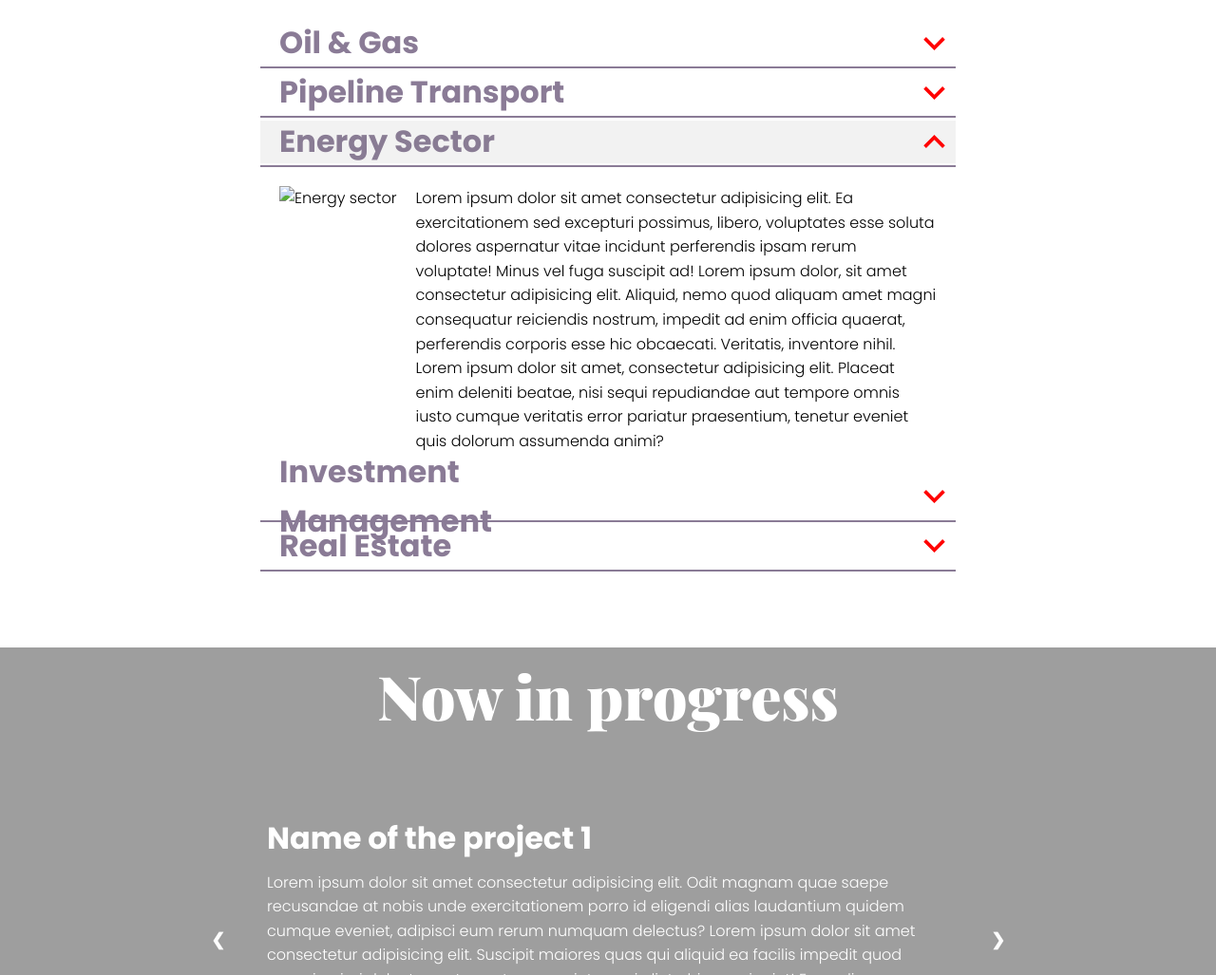
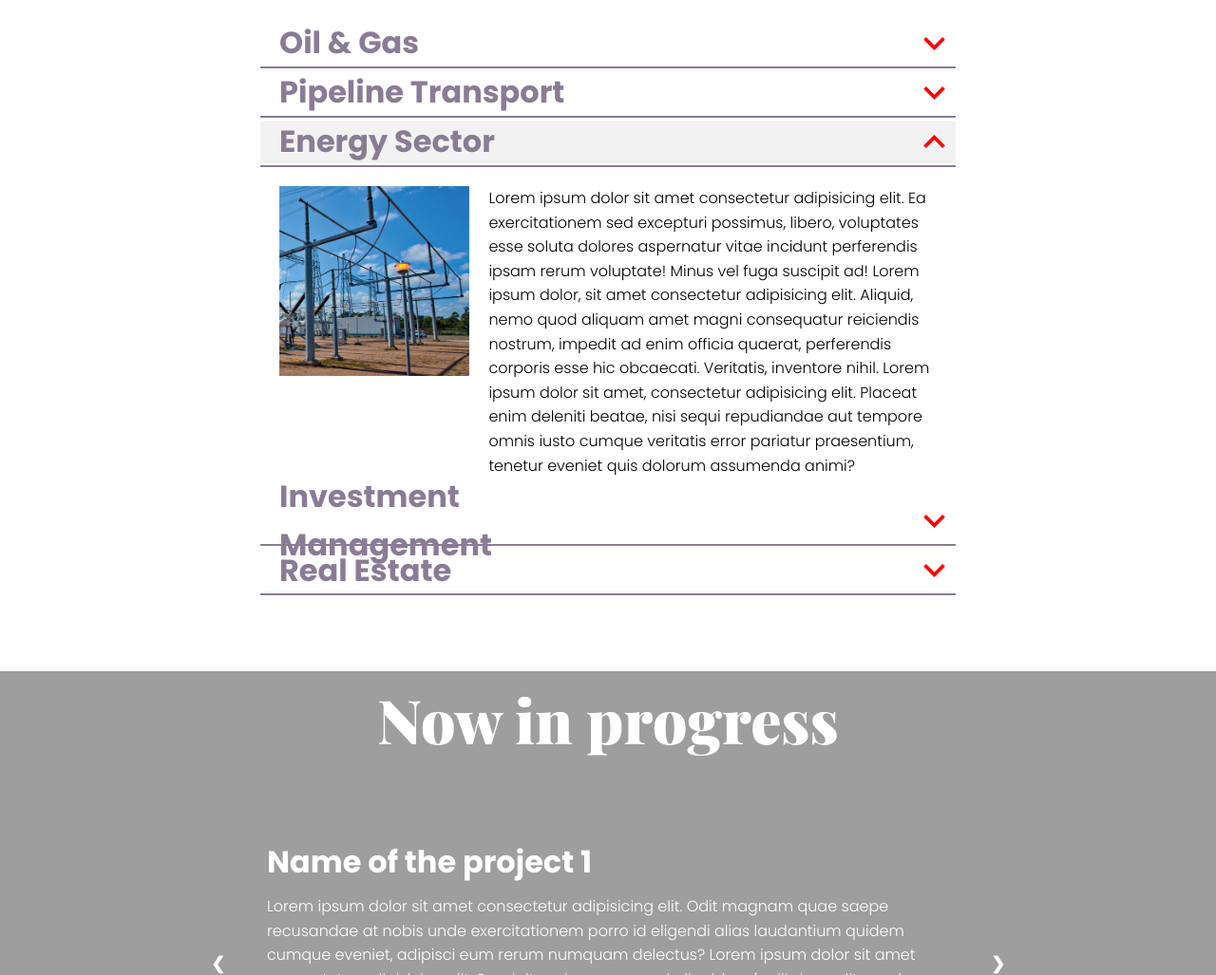
Before and after one commit to MichalTrojek/finesta, a website: page index.html in a window 1280 px wide. Shown: the part 2020-3047 px from the top of the page at 95% size. Drawn offline with nearby package versions, Linux system fonts and the light colour scheme; the site is published under a folder, as on GitHub Pages, so addresses that start at the root find nothing.

```diff
--- a/index.html
+++ b/index.html
@@ -88,7 +88,7 @@
                         </svg>
                     </label>
                     <div class="accordion__content">
-                        <img src="/img/accordion_image.png" alt="Energy sector" class="accordion__img">
+                        <img src="img/accordion_image.png" alt="Energy sector" class="accordion__img">
                         <p class="accordion__text">
                             Lorem ipsum dolor sit amet consectetur adipisicing elit. Ea exercitationem sed excepturi possimus, libero, voluptates esse soluta dolores aspernatur vitae incidunt perferendis ipsam rerum voluptate! Minus vel fuga suscipit ad! Lorem ipsum dolor, sit amet
                             consectetur adipisicing elit. Aliquid, nemo quod aliquam amet magni consequatur reiciendis nostrum, impedit ad enim officia quaerat, perferendis corporis esse hic obcaecati. Veritatis, inventore nihil. Lorem ipsum dolor sit
@@ -106,7 +106,7 @@
                     </svg>
                     </label>
                     <div class="accordion__content">
-                        <img src="/img/accordion_image.png" alt="Energy sector" class="accordion__img">
+                        <img src="img/accordion_image.png" alt="Energy sector" class="accordion__img">
                         <p class="accordion__text">
                             Lorem ipsum dolor sit amet consectetur adipisicing elit. Ea exercitationem sed excepturi possimus, libero, voluptates esse soluta dolores aspernatur vitae incidunt perferendis ipsam rerum voluptate! Minus vel fuga suscipit ad! Lorem ipsum dolor, sit amet
                             consectetur adipisicing elit. Aliquid, nemo quod aliquam amet magni consequatur reiciendis nostrum, impedit ad enim officia quaerat, perferendis corporis esse hic obcaecati. Veritatis, inventore nihil. Lorem ipsum dolor sit
@@ -123,7 +123,7 @@
                     </svg>
                     </label>
                     <div class="accordion__content">
-                        <img src="/img/accordion_image.png" alt="Energy sector" class="accordion__img">
+                        <img src="img/accordion_image.png" alt="Energy sector" class="accordion__img">
                         <p class="accordion__text">
                             Lorem ipsum dolor sit amet consectetur adipisicing elit. Ea exercitationem sed excepturi possimus, libero, voluptates esse soluta dolores aspernatur vitae incidunt perferendis ipsam rerum voluptate! Minus vel fuga suscipit ad! Lorem ipsum dolor, sit amet
                             consectetur adipisicing elit. Aliquid, nemo quod aliquam amet magni consequatur reiciendis nostrum, impedit ad enim officia quaerat, perferendis corporis esse hic obcaecati. Veritatis, inventore nihil. Lorem ipsum dolor sit
@@ -140,7 +140,7 @@
                     </svg>
                     </label>
                     <div class="accordion__content">
-                        <img src="/img/accordion_image.png" alt="Investment Management" class="accordion__img">
+                        <img src="img/accordion_image.png" alt="Investment Management" class="accordion__img">
                         <p class="accordion__text">
                             Lorem ipsum dolor sit amet consectetur adipisicing elit. Ea exercitationem sed excepturi possimus, libero, voluptates esse soluta dolores aspernatur vitae incidunt perferendis ipsam rerum voluptate! Minus vel fuga suscipit ad! Lorem ipsum dolor, sit amet
                             consectetur adipisicing elit. Aliquid, nemo quod aliquam amet magni consequatur reiciendis nostrum, impedit ad enim officia quaerat, perferendis corporis esse hic obcaecati. Veritatis, inventore nihil. Lorem ipsum dolor sit
@@ -158,7 +158,7 @@
                     </svg>
                     </label>
                     <div class="accordion__content">
-                        <img src="/img/accordion_image.png" alt="Energy sector" class="accordion__img">
+                        <img src="img/accordion_image.png" alt="Energy sector" class="accordion__img">
                         <p class="accordion__text">
                             Lorem ipsum dolor sit amet consectetur adipisicing elit. Ea exercitationem sed excepturi possimus, libero, voluptates esse soluta dolores aspernatur vitae incidunt perferendis ipsam rerum voluptate! Minus vel fuga suscipit ad! Lorem ipsum dolor, sit amet
                             consectetur adipisicing elit. Aliquid, nemo quod aliquam amet magni consequatur reiciendis nostrum, impedit ad enim officia quaerat, perferendis corporis esse hic obcaecati. Veritatis, inventore nihil. Lorem ipsum dolor sit
--- a/sass/components/_accordion.scss
+++ b/sass/components/_accordion.scss
@@ -13,6 +13,8 @@
         align-self: center;
         padding-left: 2rem;
         color: $color-secondary;
+        user-select: none;
+        pointer-events: none;
     }
     &__checkbox {
         display: none;
```
Also changed, not shown: css/style.css.
